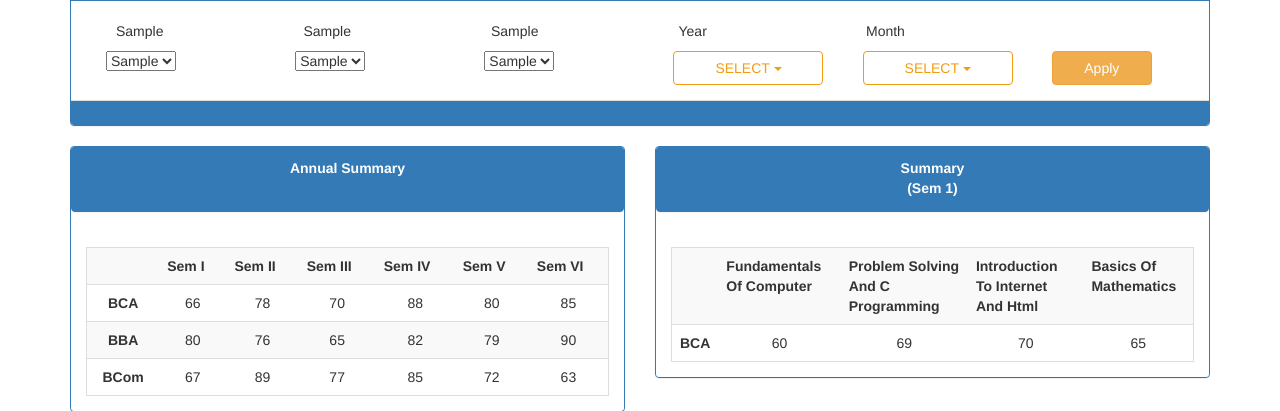
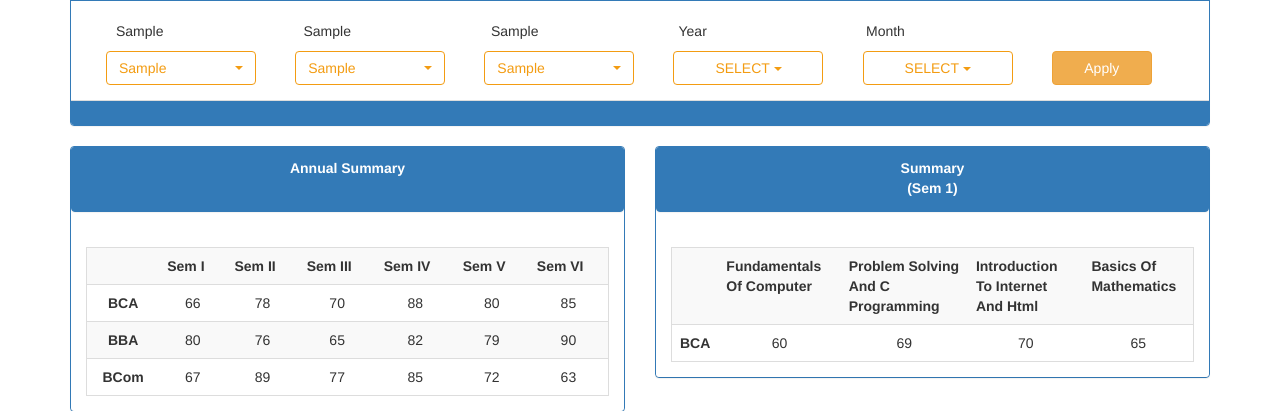
Before and after one commit to nandini8/awsdjango, a Django app: template templates/kpi_app/home.html in a window 1280 px wide. Shown: the part 115-526 px from the top of the page. Run offline with Django 3.2, Linux system fonts and the light colour scheme; the template is opened without the code that fills it: most values are stand-ins (such as "Sample title", 1, 10 or a date in 2020); parts of the project's set-up code (start-up, migrations or seed data) failed here and were passed over; some libraries are stand-ins or nearby versions.

Commit message:
changing dropdown

```diff
--- a/templates/kpi_app/home.html
+++ b/templates/kpi_app/home.html
@@ -80,21 +80,21 @@
 
 			<div class="row container" id="combo">
 				  <div class="col-md-2">
-					  	<select class="selectpicker" width="100px">
+					  	<select class="selectpicker" data-width="150px">
 						  {% for items in context_dict1.combo1 %}
 						 	<option>{{ items }}</option>
 						  {% endfor %}
 						</select>
 				  </div>
 				  <div class="col-md-2">
-				  	<select class="selectpicker">
+				  	<select class="selectpicker" data-width="150px">
 						  {% for items in context_dict1.combo2 %}
 						 	<option>{{ items }}</option>
 						  {% endfor %}
 						</select>
 				  </div>
 				  <div class="col-md-2">
-				  	<select class="selectpicker">
+				  	<select class="selectpicker" data-width="150px">
 						  {% for items in context_dict1.combo3 %}
 						 	<option>{{ items }}</option>
 						  {% endfor %}
@@ -230,6 +230,10 @@
 		<script type="text/javascript" src="//code.jquery.com/jquery-latest.min.js"></script>
 		<script src="//ajax.googleapis.com/ajax/libs/jquery/1.11.0/jquery.min.js"></script>
 		<script src="//netdna.bootstrapcdn.com/bootstrap/3.1.1/js/bootstrap.min.js"></script>
+		<link rel="stylesheet" href="https://cdnjs.cloudflare.com/ajax/libs/bootstrap-select/1.12.2/css/bootstrap-select.min.css">
+		<script src="https://cdnjs.cloudflare.com/ajax/libs/bootstrap-select/1.12.2/js/bootstrap-select.min.js"></script>
+		<script src="https://cdnjs.cloudflare.com/ajax/libs/bootstrap-select/1.12.2/js/i18n/defaults-*.min.js"></script>
+
 </div>
 	</body>
 </html>
```
